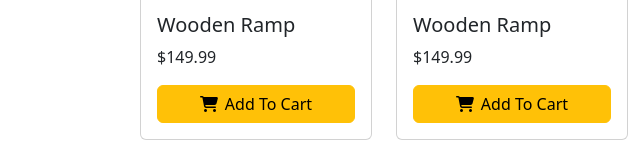
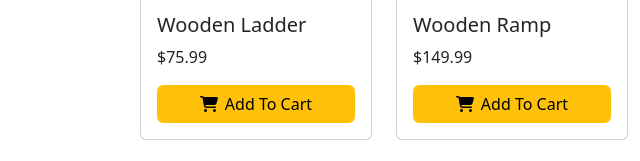
Before and after one commit to eb1386/woodcraft, a plain HTML site: page index.html in a window 1280 px wide. Shown: the part 298-459 px from the top of the page, 0-640 px from the left. Drawn offline with nearby package versions, Linux system fonts and the light colour scheme.

Commit message:
Update index.html

```diff
--- a/index.html
+++ b/index.html
@@ -51,8 +51,8 @@
             <div class="card h-100">
               <img src="Fotoram.io.jpg" class="card-img-top shop-item-image" alt="...">
               <div class="card-body">
-                <h5 class="card-title shop-item-title">Wooden Ramp</h5>
-                <p class="card-text shop-item-price">$149.99</p>
+                <h5 class="card-title shop-item-title">Wooden Ladder</h5>
+                <p class="card-text shop-item-price">$75.99</p>
                 <button type="button" style="width: 100%;" class="btn btn-warning mt-auto shop-item-button"><i class="fa-solid fa-cart-shopping " style="margin-right: 4%;"></i>Add To Cart</button>
               </div>
             </div>
```
